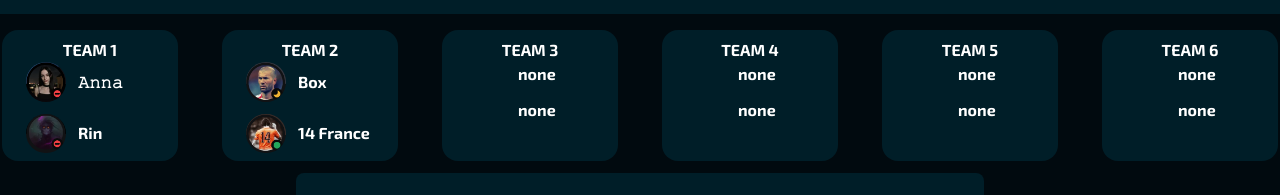
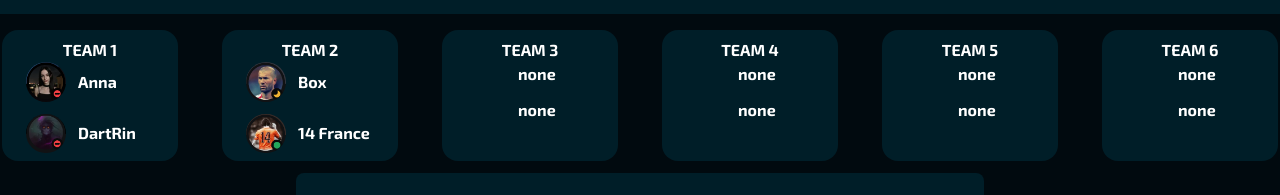
Before and after one commit to SergiuT24/fifa-11, a React (Vite) app: page / in a window 1280 px wide. Shown: the part 290-485 px from the top of the page. Built offline with nearby package versions, Linux system fonts and the light colour scheme.

Commit message:
corect name

```diff
--- a/src/components/Menu/Posts/Post/Players/Players.jsx
+++ b/src/components/Menu/Posts/Post/Players/Players.jsx
@@ -4,7 +4,7 @@ import PlayersTeam from './PlayersTeam';
 const Players = () => {
 	return (
 		<div className='flex gap-11'>
-			<PlayersTeam team={'TEAM 1'} playerOne={'𝙰𝚗𝚗𝚊'} imgOne={'./players-img/Anna.png'} playerTwo={'Rin'} imgTwo={'./players-img/Rin.png'} />
+			<PlayersTeam team={'TEAM 1'} playerOne={'Anna'} imgOne={'./players-img/Anna.png'} playerTwo={'DartRin'} imgTwo={'./players-img/Rin.png'} />
 			<PlayersTeam team={'TEAM 2'} playerOne={'Box'} imgOne={'./players-img/Box.png'} playerTwo={'14 France'} imgTwo={'./players-img/France.png'} />
 			<PlayersTeam team={'TEAM 3'} playerOne={'none'} playerTwo={'none'} />
 			<PlayersTeam team={'TEAM 4'} playerOne={'none'} playerTwo={'none'} />
```
